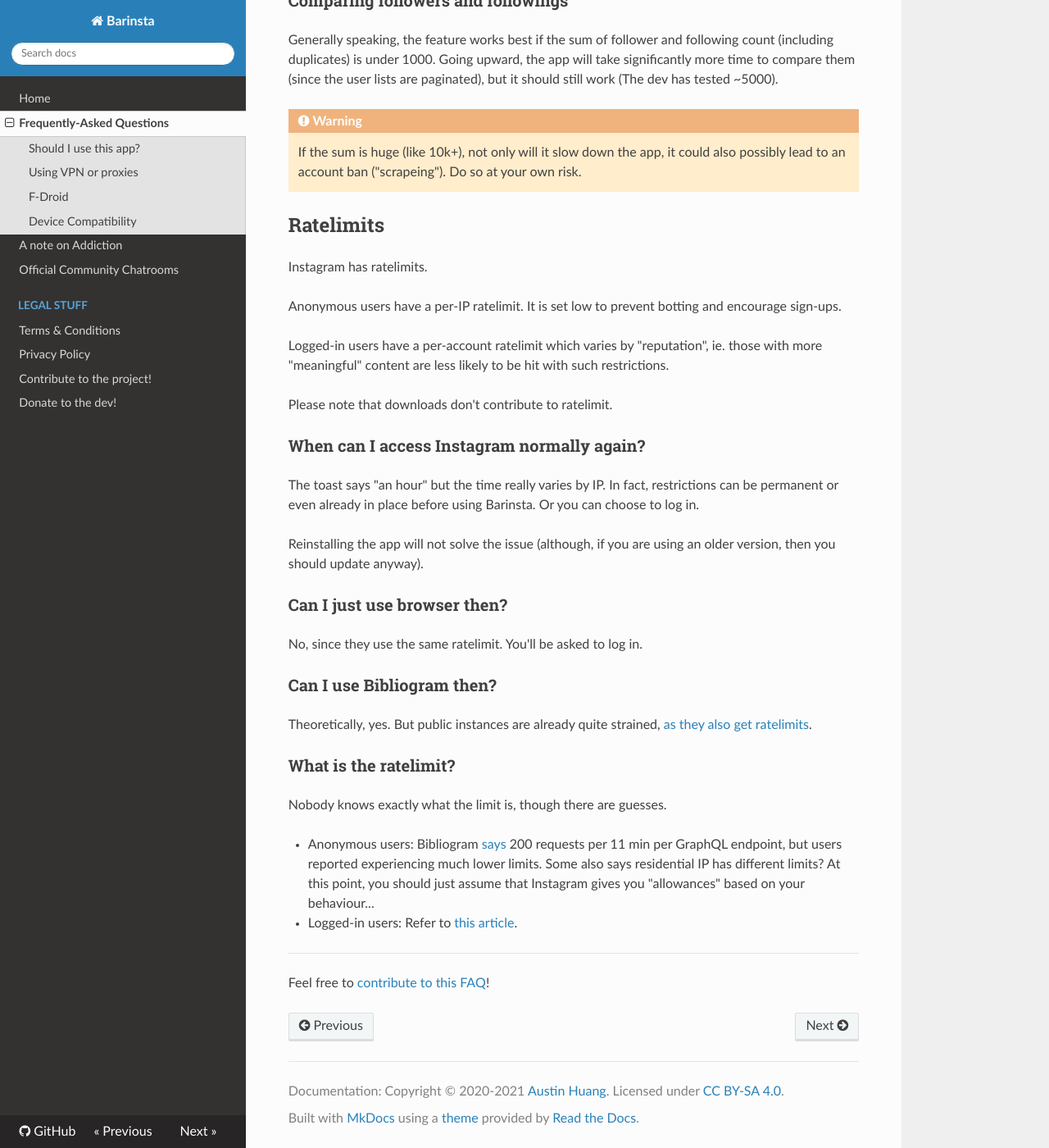
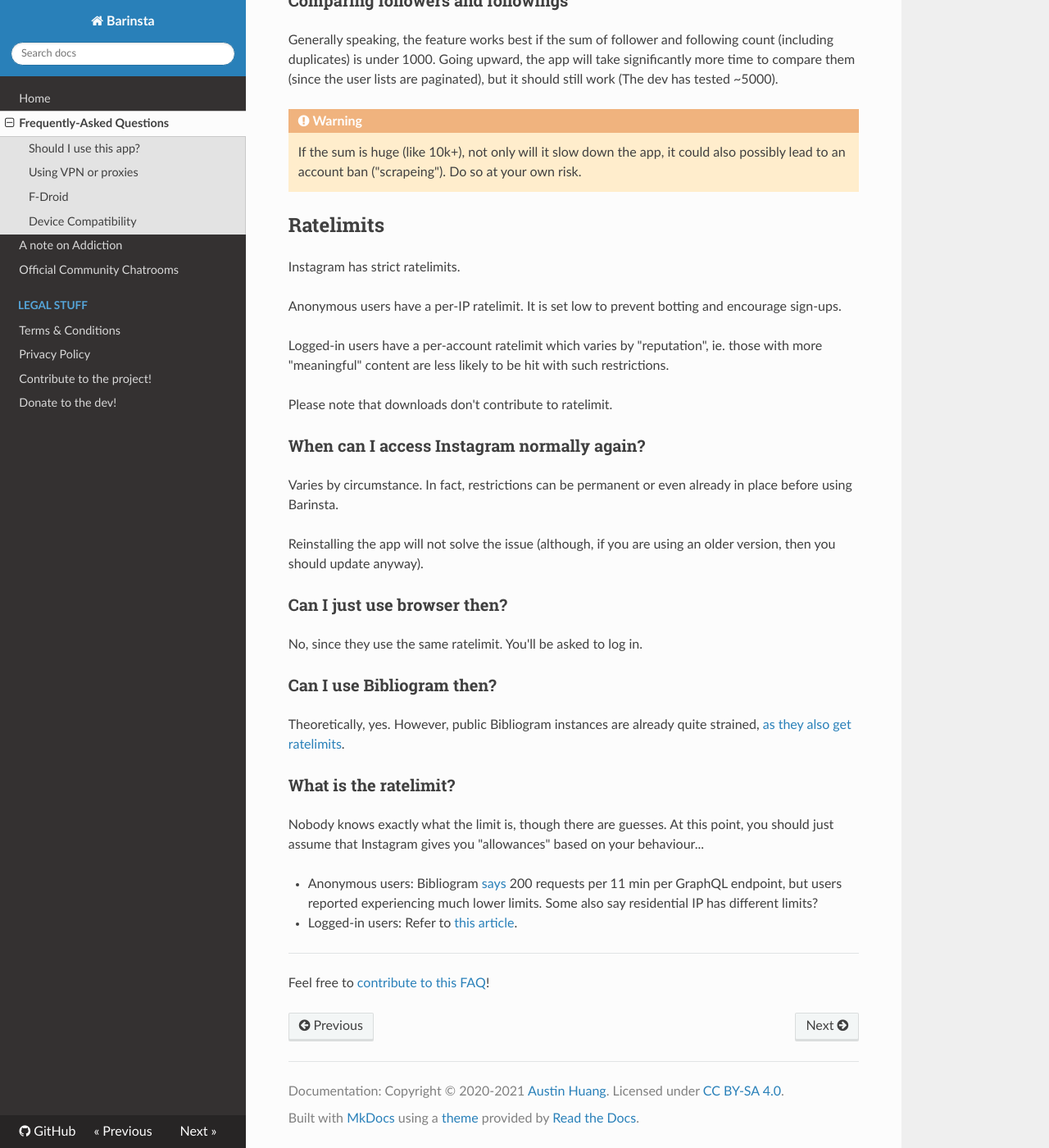
Before and after one commit to austinhuang0131/barinsta-docs, an MkDocs documentation site: the page built from docs/faq.md, in a window 1280 px wide and 1400 px high, scrolled down 5673 px. Shown: the whole window at 82% size. Built offline with MkDocs 1.6.1, drawn with Linux system fonts in a browser that asks for light colours; nearby versions of some CDN libraries.

Commit message:
Update faq.md

```diff
--- a/docs/faq.md
+++ b/docs/faq.md
@@ -171,7 +171,7 @@ Generally speaking, the feature works best if the sum of follower and following
 
 ## Ratelimits
 
-Instagram has ratelimits.
+Instagram has strict ratelimits.
 
 Anonymous users have a per-IP ratelimit. It is set low to prevent botting and encourage sign-ups.
 
@@ -181,7 +181,7 @@ Please note that downloads don't contribute to ratelimit.
 
 ### When can I access Instagram normally again?
 
-The toast says "an hour" but the time really varies by IP. In fact, restrictions can be permanent or even already in place before using Barinsta. Or you can choose to log in.
+Varies by circumstance. In fact, restrictions can be permanent or even already in place before using Barinsta.
 
 Reinstalling the app will not solve the issue (although, if you are using an older version, then you should update anyway).
 
@@ -191,13 +191,13 @@ No, since they use the same ratelimit. You'll be asked to log in.
 
 ### Can I use Bibliogram then?
 
-Theoretically, yes. But public instances are already quite strained, [as they also get ratelimits](https://proxy.vulpes.one/gemini/cadence.moe/gemlog/2020-12-17-future-of-bibliogram.bliz).
+Theoretically, yes. However, public Bibliogram instances are already quite strained, [as they also get ratelimits](https://proxy.vulpes.one/gemini/cadence.moe/gemlog/2020-12-17-future-of-bibliogram.bliz).
 
 ### What is the ratelimit?
 
-Nobody knows exactly what the limit is, though there are guesses.
+Nobody knows exactly what the limit is, though there are guesses. At this point, you should just assume that Instagram gives you "allowances" based on your behaviour...
 
-* Anonymous users: Bibliogram [says](https://git.sr.ht/~cadence/bibliogram-docs/tree/master/item/docs/Instagram%20rate%20limits.md) 200 requests per 11 min per GraphQL endpoint, but users reported experiencing much lower limits. Some also says residential IP has different limits? At this point, you should just assume that Instagram gives you "allowances" based on your behaviour...
+* Anonymous users: Bibliogram [says](https://git.sr.ht/~cadence/bibliogram-docs/tree/master/item/docs/Instagram%20rate%20limits.md) 200 requests per 11 min per GraphQL endpoint, but users reported experiencing much lower limits. Some also say residential IP has different limits?
 * Logged-in users: Refer to [this article](https://elfsight.com/blog/2016/12/instagram-restrictions-limits-likes-followers-comments/).
 
 ---
```
